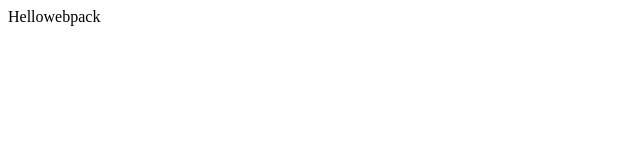
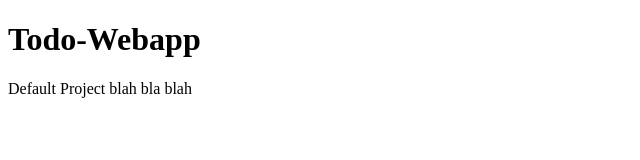
Before and after one commit to Voltivon/To-Do-List-Project, a website built with webpack: page dist/index.html in a window 1280 px wide. Shown: the whole page, without its empty margins (0-640 px from the left). Built offline with nearby package versions, Linux system fonts and the light colour scheme.

Commit message:
setting up modules, defaultLoad and domManip

```diff
--- /dev/null
+++ b/src/defaultProjectLoad.js
@@ -0,0 +1,11 @@
+
+export function defaultProjectLoad(){
+
+    console.log("Called this module");
+    let projectArray = [];
+    console.log("push to array");
+    let projectTitle = "Default Project blah bla blah";
+    projectArray.push({projectTitle});
+    console.log(projectArray);
+    return {projectArray, projectTitle}
+}
--- /dev/null
+++ b/src/domManip.js
@@ -0,0 +1,16 @@
+import { defaultProjectLoad } from "./defaultProjectLoad";
+
+export function domManip(){
+
+    // Heading
+    const contentDiv = document.querySelector("#content-div")
+    const todoHeader = document.createElement("h1");
+    todoHeader.textContent = "Todo-Webapp"
+    contentDiv.appendChild(todoHeader);
+
+    // initial dom load
+
+    const projectIniitalLoad = document.createElement("div");
+    projectIniitalLoad.textContent = defaultProjectLoad().projectTitle;
+    contentDiv.appendChild(projectIniitalLoad);
+}
--- a/src/index.js
+++ b/src/index.js
@@ -1,11 +1,12 @@
-import _ from 'lodash';
+import {createTodo} from "./createTodo.js";
+import {defaultProjectLoad} from "./defaultProjectLoad.js";
+import {domManip} from "./domManip.js";
 
-function component(){
-    const element = document.createElement('div');
+defaultProjectLoad();
 
-    element.innerHTML = _.join(['Hello', "webpack"], "");
+domManip();
 
-    return element;
-}
 
-document.body.appendChild(component());
+
+const todo1 = createTodo("afssf", "gggggg grovecer", "5/3/3")
+console.log("show properties from todo", todo1);
```
Also changed, not shown: dist/index.html, dist/main.js, src/createTodo.js (added).
